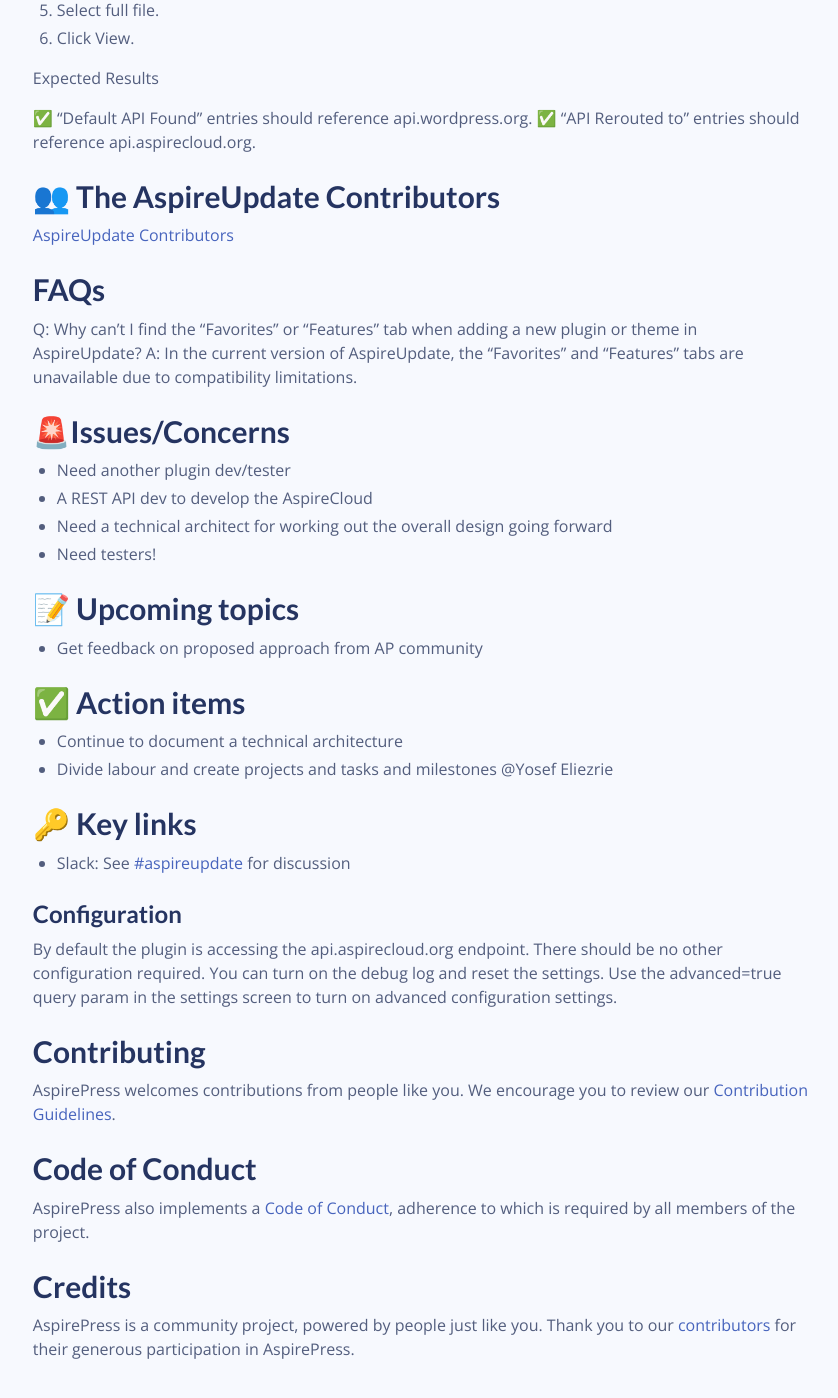
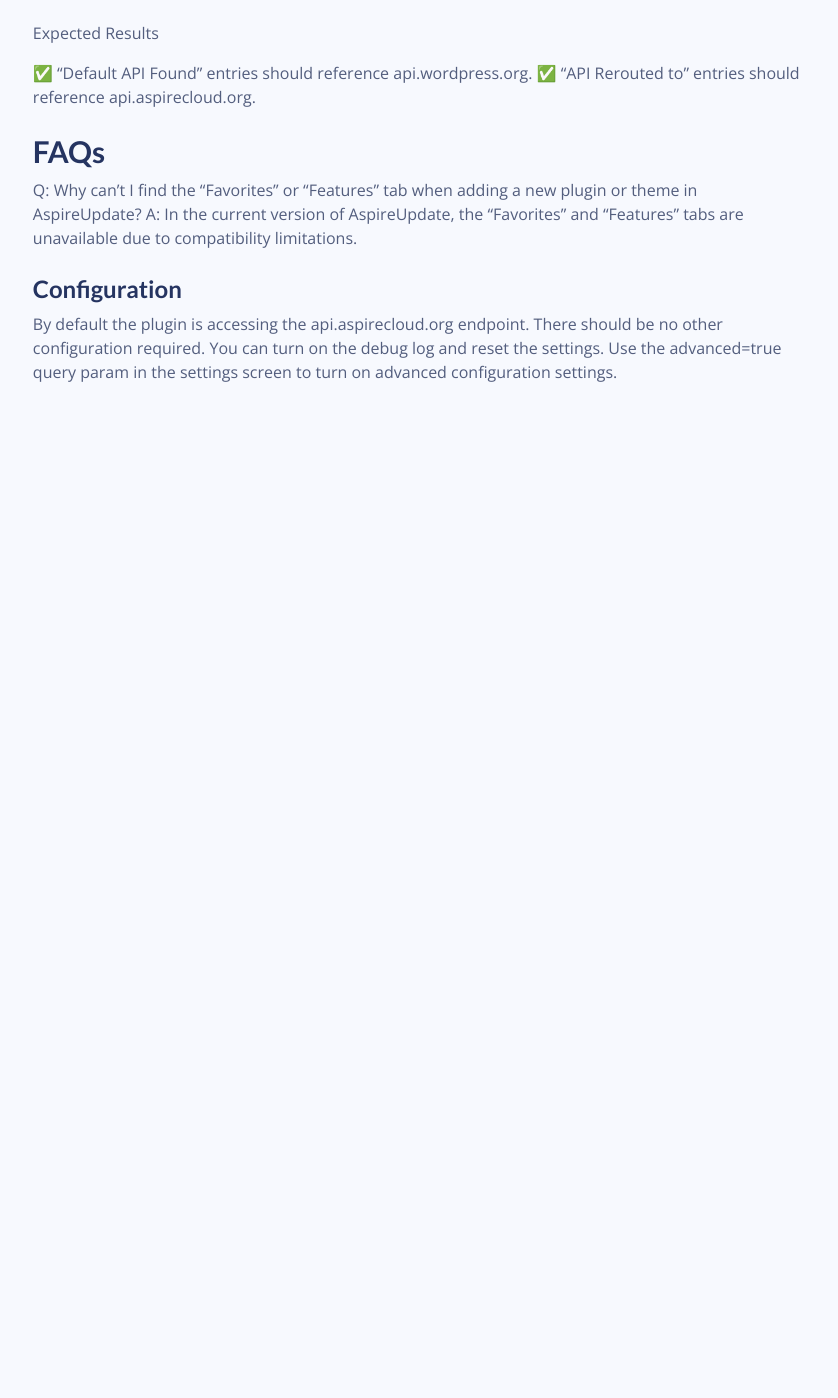
Before and after one commit to aspirepress/documentation, a Jekyll site: the page built from docs/aspireupdate/index.md, in a window 1280 px wide and 1400 px high, scrolled down 2863 px. Shown: the whole window, without its empty margins (374-1212 px from the left). Built offline with Jekyll 4.4.1, drawn with Linux system fonts in a browser that asks for light colours; comment, search, counter and statistics services are not loaded; after the commit the page ends 3295 px from its top, so only the background shows below that; some of the changed text lies outside the part shown.

Commit message:
Update index.md
Signed-off-by: Amnesty AM <37809410+AmnestyAM@users.noreply.github.com>

```diff
--- a/docs/aspireupdate/index.md
+++ b/docs/aspireupdate/index.md
@@ -3,8 +3,6 @@ layout: default
 title: Welcome to AspireUpdate
 permalink: /aspireupdate/
 ---
-
-# What is AspireUpdate?
 
 # What is AspireUpdate?
 
@@ -117,51 +115,13 @@ Expected Results
 ✅ "Default API Found" entries should reference api.wordpress.org.
 ✅ "API Rerouted to" entries should reference api.aspirecloud.org.
 
-## 👥 The AspireUpdate Contributors
-
-[AspireUpdate Contributors](https://github.com/aspirepress/AspireUpdate/graphs/contributors)
 
 ## FAQs
 
 Q: Why can’t I find the “Favorites” or “Features” tab when adding a new plugin or theme in AspireUpdate?
 A: In the current version of AspireUpdate, the “Favorites” and “Features” tabs are unavailable due to compatibility limitations.
 
-## 🚨Issues/Concerns
-
-- Need another plugin dev/tester
-- A REST API dev to develop the AspireCloud
-- Need a technical architect for working out the overall design going forward
-- Need testers!
-
-## 📝 Upcoming topics
-
-- Get feedback on proposed approach from AP community
-
-## ✅ Action items
-
-- Continue to document a technical architecture
-- Divide labour and create projects and tasks and milestones @Yosef Eliezrie
-
-## 🔑 Key links
-
-- Slack: See [#aspireupdate](https://app.slack.com/client/T07Q5LB7W23/C07Q88M2KQF) for discussion
 
 ### Configuration
 
 By default the plugin is accessing the api.aspirecloud.org endpoint. There should be no other configuration required. You can turn on the debug log and reset the settings. Use the advanced=true query param in the settings screen to turn on advanced configuration settings.
-
-## Contributing
-
-AspirePress welcomes contributions from people like you. We encourage you to review
-our [Contribution Guidelines](https://github.com/aspirepress/.github/blob/main/CONTRIBUTING.md).
-
-## Code of Conduct
-
-AspirePress also implements a [Code of Conduct](https://github.com/aspirepress/.github/blob/main/CODE_OF_CONDUCT.md),
-adherence to which is required by all members of the project.
-
-## Credits
-
-AspirePress is a community project, powered by people just like you. Thank you to
-our [contributors](https://github.com/aspirepress/.github/blob/main/CREDITS.md) for their generous participation in
-AspirePress.
```
